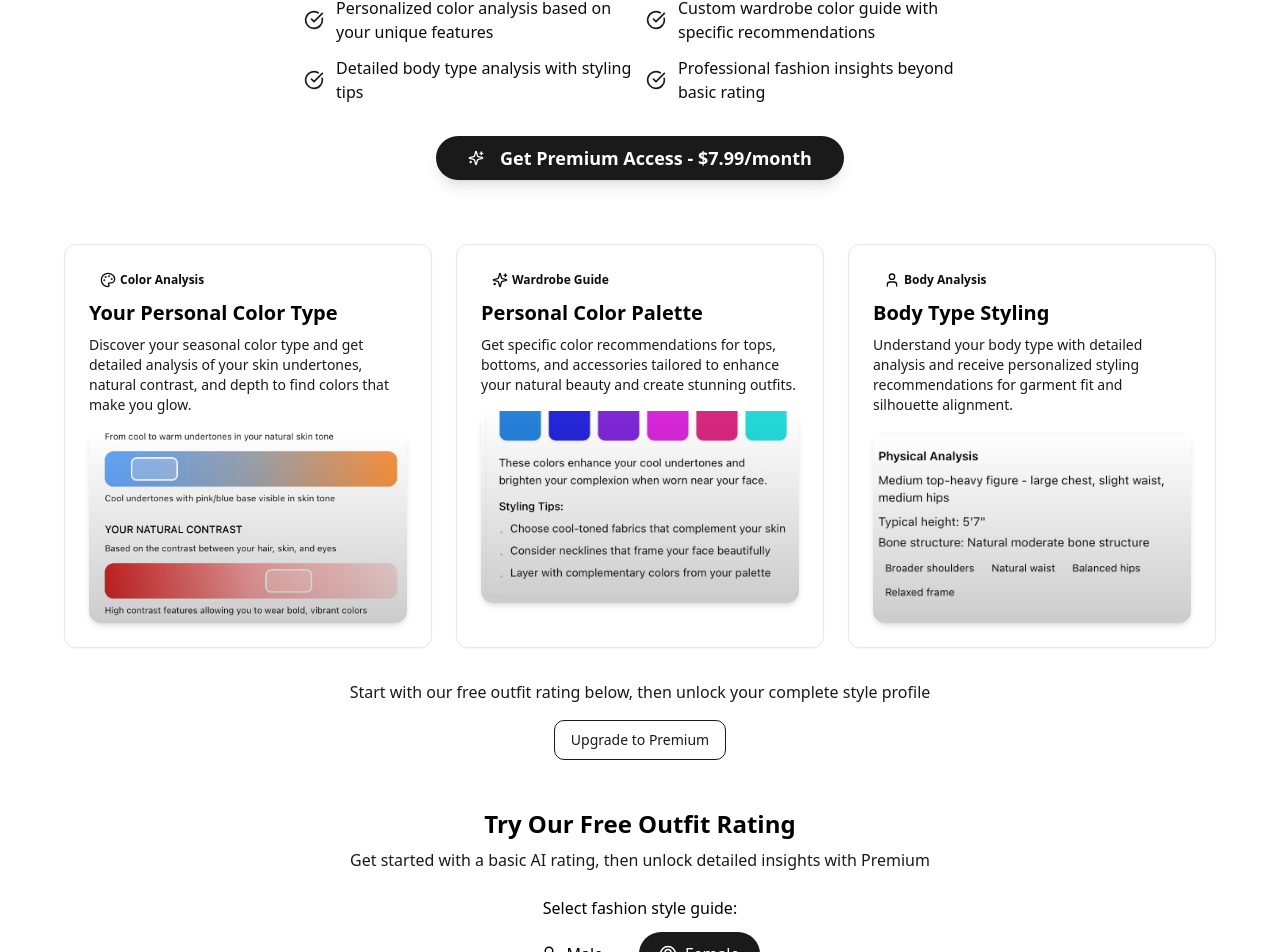
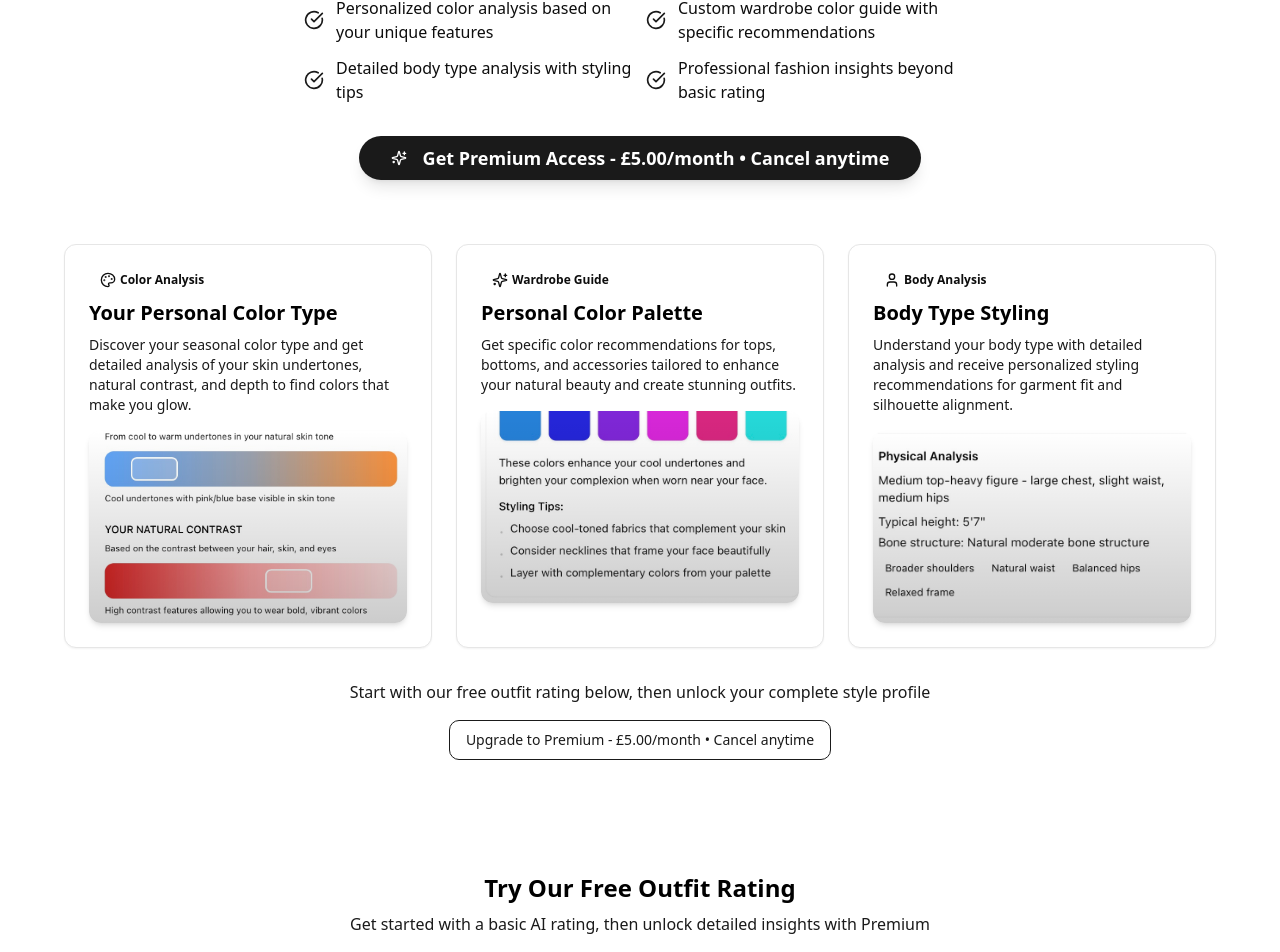
Before and after one commit to Patlp/outfit-insight-rater, a React (Vite) app: page / in a window 1280 px wide. Shown: the part 688-1640 px from the top of the page. Built offline with nearby package versions, Linux system fonts and the light colour scheme.

Commit message:
Refactor landing page and pricing
Improve spacing on landing page and update premium price to £5.00/month with "cancel any time" text.

```diff
--- a/src/components/ContentOverlay.tsx
+++ b/src/components/ContentOverlay.tsx
@@ -71,7 +71,7 @@ const ContentOverlay: React.FC<ContentOverlayProps> = ({ children, className = '
             </div>
 
             <div className="mb-4 text-center">
-              <div className="text-xl font-bold text-fashion-900">$9.97/month</div>
+              <div className="text-xl font-bold text-fashion-900">£5.00/month</div>
               <div className="text-xs text-fashion-600">Cancel anytime</div>
             </div>
 
--- a/src/components/SubscriptionOverlay.tsx
+++ b/src/components/SubscriptionOverlay.tsx
@@ -95,7 +95,7 @@ const SubscriptionOverlay: React.FC<SubscriptionOverlayProps> = ({ children }) =
             </div>
 
             <div className="mb-6 p-4 bg-fashion-50 rounded-lg border border-fashion-200">
-              <div className="text-2xl font-bold text-fashion-900">$9.97/month</div>
+              <div className="text-2xl font-bold text-fashion-900">£5.00/month</div>
               <div className="text-sm text-fashion-600">Cancel anytime</div>
             </div>
 
@@ -125,7 +125,7 @@ const SubscriptionOverlay: React.FC<SubscriptionOverlayProps> = ({ children }) =
                 ) : (
                   <>
                     <Lock className="h-4 w-4 mr-2" />
-                    Get Premium Access
+                    Get Premium Access - £5.00/month • Cancel anytime
                   </>
                 )}
               </Button>
--- a/src/pages/Landing.tsx
+++ b/src/pages/Landing.tsx
@@ -68,7 +68,7 @@ const PremiumBenefitsSection: React.FC = () => {
           disabled={subscription.isChecking}
         >
           <Sparkles className="h-5 w-5 mr-2" />
-          {subscription.isChecking ? 'Loading...' : 'Get Premium Access - $7.99/month'}
+          {subscription.isChecking ? 'Loading...' : 'Get Premium Access - £5.00/month • Cancel anytime'}
         </Button>
       </div>
 
@@ -151,7 +151,7 @@ const PremiumBenefitsSection: React.FC = () => {
       </div>
 
       {/* Final CTA */}
-      <div className="text-center">
+      <div className="text-center mb-16">
         <p className="text-fashion-600 mb-4">
           Start with our free outfit rating below, then unlock your complete style profile
         </p>
@@ -161,7 +161,7 @@ const PremiumBenefitsSection: React.FC = () => {
           className="border-fashion-600 text-fashion-600 hover:bg-fashion-600 hover:text-white"
           disabled={subscription.isChecking}
         >
-          {subscription.isChecking ? 'Loading...' : 'Upgrade to Premium'}
+          {subscription.isChecking ? 'Loading...' : 'Upgrade to Premium - £5.00/month • Cancel anytime'}
         </Button>
       </div>
     </div>
```
Also changed, not shown: 1 other file (tests, documents, lock files or other folders).
